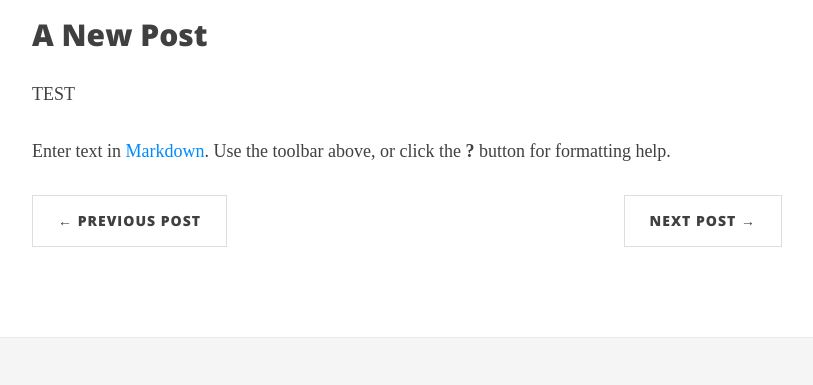
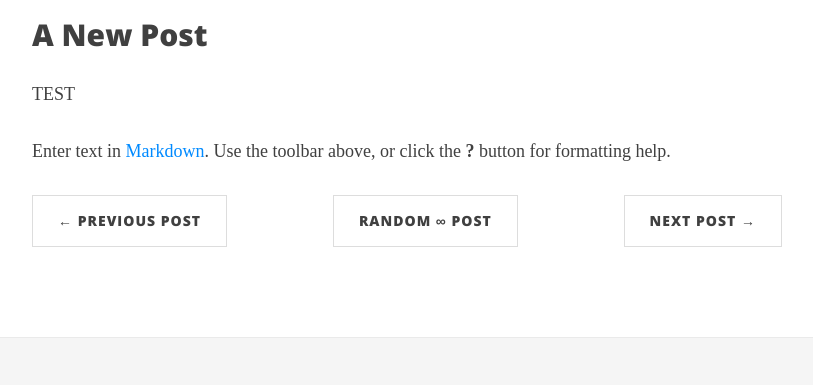
Before and after one commit to rhymeswithzion/rwz-test, a Jekyll site: the page built from _posts/2017-05-23-untittttttled.md, in a window 1280 px wide and 1323 px high. Shown: the part 752-1137 px from the top of the window, without its empty margins (233-1046 px from the left). Built offline with Jekyll 4.4.1, drawn with Linux system fonts in a browser that asks for light colours; some web fonts are replaced; comment, search, counter and statistics services are not loaded.

Commit message:
Update post.html

```diff
--- a/_layouts/post.html
+++ b/_layouts/post.html
@@ -35,6 +35,9 @@
           <a href="{{ page.previous.url | prepend: site.baseurl | replace: '//', '/' }}" data-toggle="tooltip" data-placement="top" title="{{page.previous.title}}">&larr; Previous Post</a>
         </li>
         {% endif %}
+        <li class="random">
+          <a href="https://rwz.io/random-blog-post">Random &infin; Post</a>
+        </li>
         {% if page.next.url %}
         <li class="next">
           <a href="{{ page.next.url | prepend: site.baseurl | replace: '//', '/' }}" data-toggle="tooltip" data-placement="top" title="{{page.next.title}}">Next Post &rarr;</a>
```
